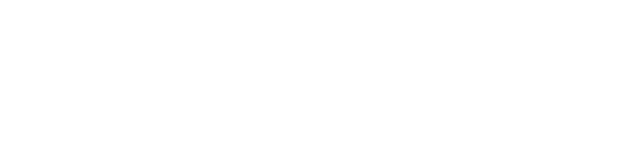
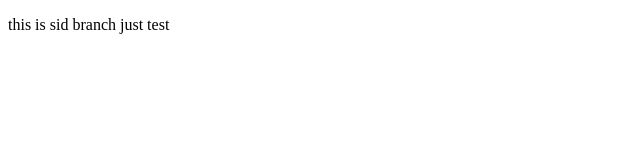
Before and after one commit to Rshas/rasha11, a plain HTML site: page index.html in a window 1280 px wide. Shown: the whole page, without its empty margins (0-640 px from the left). Drawn offline with Linux system fonts and the light colour scheme.

Commit message:
add para

```diff
--- a/index.html
+++ b/index.html
@@ -4,6 +4,6 @@
 	<title>welecome</title>
 </head>
 <body>
-
+<p>this is sid branch just test </p>
 </body>
 </html>
```
